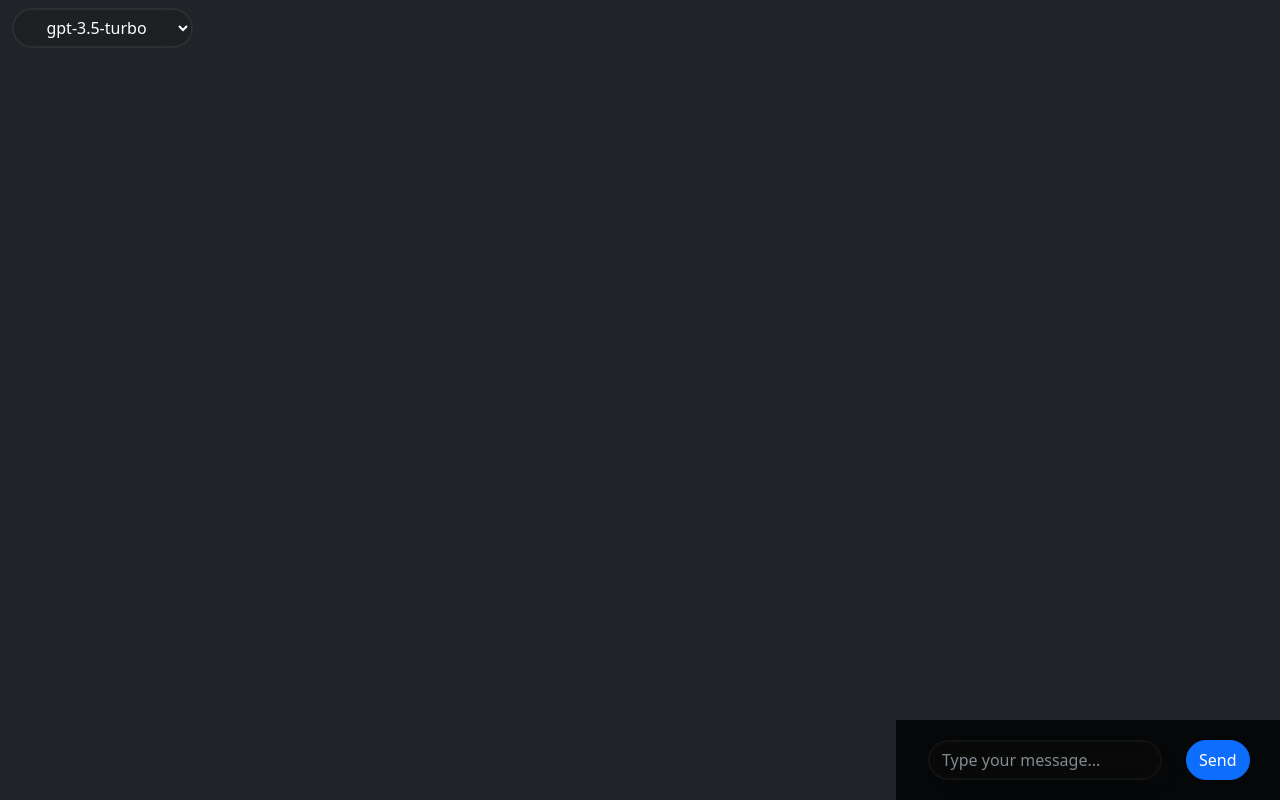
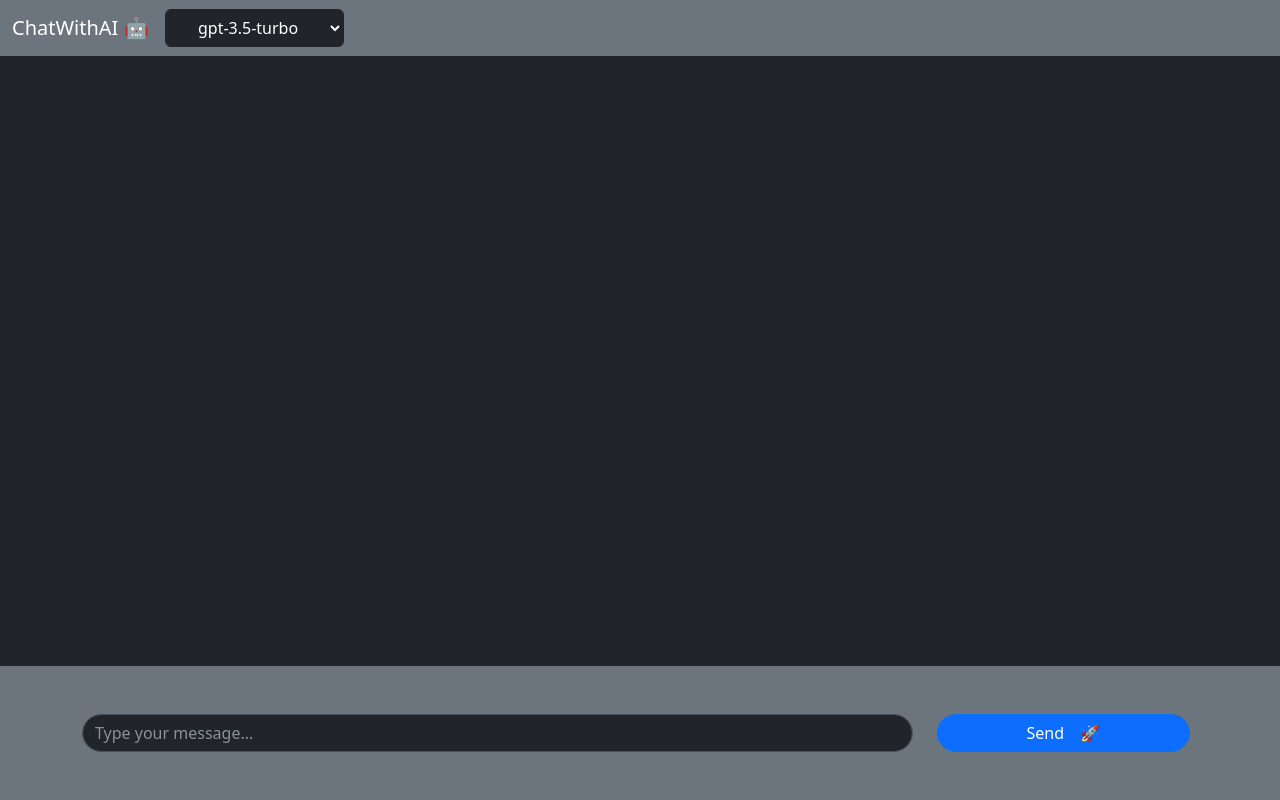
Before and after one commit to vedantacharya1998/vercelReplica, a Flask app: page / in a window 1280 px wide. Run offline with Flask 3, Linux system fonts and the light colour scheme.

Commit message:
Latest changes in the chatBot application

```diff
--- a/chat-with-ai/app.py
+++ b/chat-with-ai/app.py
@@ -1,15 +1,37 @@
+import cohere
 import openai
-import cohere
+import replicate
 import os
 from flask import Flask, request, jsonify, render_template
+from flask_cors import CORS
 from dotenv import load_dotenv
+# from transformers import GPTNeoForCausalLM, GPT2Tokenizer
+
+# model = GPTNeoForCausalLM.from_pretrained("EleutherAI/gpt-neo-1.3B")
+# tokenizer = GPT2Tokenizer.from_pretrained("EleutherAI/gpt-neo-1.3B")
+
+
+# def gptneo(prompt):
+#     input_ids = tokenizer(prompt, return_tensors="pt").input_ids
+
+#     gen_tokens = model.generate(
+#         input_ids,
+#         do_sample=True,
+#         temperature=0.6,
+#         max_length=200,
+#     )
+#     gen_text = tokenizer.batch_decode(gen_tokens)[0]
+
+#     return gen_text
+
+
+app = Flask(__name__)
+CORS(app)
 
 load_dotenv()
 
-app = Flask(__name__)
-
+co = cohere.Client(os.getenv("COHERE_API_KEY"))
 openai.api_key = os.getenv("OPENAI_API_KEY")
-co = cohere.Client(os.getenv("COHERE_API_KEY"))
 
 
 @app.route("/")
@@ -17,38 +39,50 @@ def home():
     return render_template("index.html")
 
 
-@app.route("/gpt-3.5-turbo", methods=["POST"])
-def openai_call():
-    prompt = request.json["prompt"]
+@app.route("/getres", methods=["POST"])
+def call_api():
+    try:
+        data = request.get_json()
+        prompt = data["prompt"]
+        model = data["model"]
 
-    response = openai.ChatCompletion.create(
-        model="gpt-3.5-turbo",
-        messages=[
-            {"role": "user", "content": prompt}
-        ],
-        max_tokens=500,
+        match model:
+            case "command-nightly":
+                response = co.generate(
+                    model=model,
+                    prompt=prompt,
+                    max_tokens=200,
+                )
 
-    )
+                answer = response.generations[0].text
 
-    answer = response.choices[0].message.content
+            case "gpt-3.5-turbo":
+                response = openai.ChatCompletion.create(
+                    model="gpt-3.5-turbo",
+                    messages=[
+                        {"role": "user", "content": prompt}
+                    ],
+                    max_tokens=500,
+                )
 
-    return jsonify({"answer": answer})
+                answer = response.choices[0].message["content"]
 
+            case "stable-diffusion":
+                response = replicate.run(
+                    "stability-ai/stable-diffusion:db21e45d3f7023abc2a46ee38a23973f6dce16bb082a930b0c49861f96d1e5bf",
+                    input={"prompt": prompt},
+                )
 
-@app.route("/command-nightly", methods=["POST"])
-def cohere_call():
-    prompt = request.json["prompt"]
+                answer = response[-1]
 
-    response = co.generate(
-        model="command-nightly",
-        prompt=prompt,
-        max_tokens=200,
-    )
+            # case "gptneo":
+            #     answer = gptneo(prompt)
 
-    answer = response.generations[0].text.strip()
+        return jsonify({"answer": answer})
 
-    return jsonify({"answer": answer, })
+    except Exception as e:
+        return jsonify({"error": str(e)}), 500
 
 
 if __name__ == "__main__":
-    app.run(debug=True)
+    app.run(host="0.0.0.0", port=5000, debug=True)
--- a/chat-with-ai/requirements.txt
+++ b/chat-with-ai/requirements.txt
@@ -1,4 +1,6 @@
 cohere==4.17.0
 Flask==2.3.2
+Markdown==3.4.4
 openai==0.27.8
 python-dotenv==1.0.0
+replicate==0.9.0
--- a/chat-with-ai/static/script.js
+++ b/chat-with-ai/static/script.js
@@ -22,6 +22,10 @@ document.getElementById("sendBtn").addEventListener("click", function () {
     errorContainer.appendChild(errorMessage);
     return;
   }
+
+  const loadingSpinner = document.getElementById("loadingSpinner");
+  loadingSpinner.classList.remove("visually-hidden");
+  document.getElementById("sendBtn").disabled = true;
 
   const requestData = {
     prompt: userInput,
@@ -63,9 +67,15 @@ document.getElementById("sendBtn").addEventListener("click", function () {
 
       const chatBox = document.getElementById("chatBox");
       chatBox.appendChild(aiMessage);
+
+      loadingSpinner.classList.add("visually-hidden");
+      document.getElementById("sendBtn").disabled = false;
     })
     .catch((error) => {
       console.error(`Error fetching response from ${selectedModel}:`, error);
+
+      loadingSpinner.classList.add("visually-hidden");
+      document.getElementById("sendBtn").disabled = false;
     });
 
   document.getElementById("userInput").value = "";
--- a/chat-with-ai/static/style.css
+++ b/chat-with-ai/static/style.css
@@ -6,29 +6,3 @@
   background-clip: padding-box;
   box-shadow: 10px 10px 10px rgba(46, 54, 68, 0.03);
 }
-
-
-
-
-/* ...Existing styles... */
-
-/* New CSS to adjust chat box positioning and width */
-.chat-container {
-  position: fixed;
-  top: 0;
-  left: 0;
-  bottom: 0;
-  width: 70%; /* Adjust this value to control the width of the chat box */
-  background-color: rgba(0, 0, 0, 0.8);
-  overflow-y: auto;
-  padding: 20px;
-}
-
-.input-container {
-  position: fixed;
-  bottom: 0;
-  left: 70%; /* The chat container occupies 70% of the screen width */
-  width: 30%; /* The input container occupies 30% of the screen width */
-  padding: 20px;
-  background-color: rgba(0, 0, 0, 0.8);
-}
--- a/chat-with-ai/templates/index.html
+++ b/chat-with-ai/templates/index.html
@@ -1,4 +1,4 @@
-<!doctype html>
+<!DOCTYPE html>
 <html lang="en" data-bs-theme="dark">
 
 <head>
@@ -11,10 +11,9 @@
 </head>
 
 <body>
-
-
-    <nav class="navbar navbar-expand-lg navbar-dark bg-dark sticky-top">
+    <nav class="navbar navbar-expand-lg navbar-dark bg-secondary sticky-top">
         <div class="container-fluid">
+            <a class="navbar-brand" href="#">ChatWithAI 🤖</a>
             <button class="navbar-toggler" type="button" data-bs-toggle="collapse"
                 data-bs-target="#navbarNavDarkDropdown" aria-controls="navbarNavDarkDropdown" aria-expanded="false"
                 aria-label="Toggle navigation">
@@ -23,32 +22,17 @@
             <div class="collapse navbar-collapse" id="navbarNavDarkDropdown">
                 <ul class="navbar-nav">
                     <li class="nav-item dropdown">
-                        <select class="btn btn-dark dropdown-toggle mask-custom" id="modelSelect"
-                            data-bs-toggle="dropdown" aria-expanded="false">
+                        <select class="btn btn-dark dropdown-toggle" id="modelSelect">
                             <ul class="dropdown-menu dropdown-menu-dark">
-                                <!-- <option class="dropdown-item">claude-instant-1</option>
-                                    <option class="dropdown-item">claude-1</option>
-                                    <option class="dropdown-item">claude-2</option> -->
-                                <!-- <option class="dropdown-item">llama7b-v2-chat</option>
-                                    <option class="dropdown-item">llama13b-v2-chat</option> -->
-                                <!-- <option class="dropdown-item">bloom</option>
-                                    <option class="dropdown-item">flan-t5-xxl</option>
-                                    <option class="dropdown-item">gpt-neox-20b</option>
-                                    <option class="dropdown-item">oasst-sft-4-pythia-12b-epoch-3.5</option>
-                                    <option class="dropdown-item">oasst-sft-1-pythia-12b</option>
-                                    <option class="dropdown-item">santacoder</option> -->
-                                <!-- <option class="dropdown-item">command-light-nightly</option> -->
-                                <option class="dropdown-item">command-nightly</option>
-                                <!-- <option class="dropdown-item">gpt-4</option>
-                                    <option class="dropdown-item">gpt-4-0613</option> -->
-                                <option class="dropdown-item" selected>gpt-3.5-turbo</option>
-                                <!-- <option class="dropdown-item">gpt-3.5-turbo-16k</option>
-                                    <option class="dropdown-item">gpt-3.5-turbo-16k-0613</option>
-                                    <option class="dropdown-item">text-ada-001</option>
-                                    <option class="dropdown-item">text-babbage-001</option>
-                                    <option class="dropdown-item">text-curie-001</option>
-                                    <option class="dropdown-item">text-davinci-002</option>
-                                <option class="dropdown-item">text-davinci-003</option> -->
+                                <li>
+                                    <option class="dropdown-item">command-nightly</option>
+                                </li>
+                                <li>
+                                    <option class="dropdown-item" selected>gpt-3.5-turbo</option>
+                                </li>
+                                <li>
+                                    <option class="dropdown-item">stable-diffusion</option>
+                                </li>
                             </ul>
                         </select>
                     </li>
@@ -57,21 +41,26 @@
         </div>
     </nav>
     <div class="d-flex justify-content-end" id="errorContainer"></div>
-    <div class="container py-5" id="chatBox"></div>
-    <div class="input-container">
+    <div class="container mb-5 py-5" id="chatBox"></div>
+    <div class="container d-flex justify-content-start mb-5">
+        <div class="spinner-border visually-hidden" id="loadingSpinner" role="status">
+            <span class="visually-hidden">Loading...</span>
+        </div>
+    </div>
+    <div class="container-fluid bg-secondary py-5 fixed-bottom">
         <div class="container">
             <div class="row">
                 <div class="col-md-9">
-                    <input class="form-control rounded-pill mask-custom" placeholder="Type your message..."
-                        id="userInput" type="text" required>
+                    <input class="form-control rounded-pill" placeholder="Type your message..." id="userInput"
+                        type="text" required>
                 </div>
                 <div class="d-grid col-md-3">
-                    <button class="btn btn-primary rounded-pill me-md-2" id="sendBtn" type="button">Send</button>
+                    <button class="btn btn-primary rounded-pill me-md-2" id="sendBtn" type="button">Send &ensp;
+                        🚀</button>
                 </div>
             </div>
         </div>
     </div>
-
     <script src="/static/script.js"></script>
     <script src="https://cdn.jsdelivr.net/npm/bootstrap@5.3.0/dist/js/bootstrap.bundle.min.js"
         integrity="sha384-geWF76RCwLtnZ8qwWowPQNguL3RmwHVBC9FhGdlKrxdiJJigb/j/68SIy3Te4Bkz"
```
Also changed, not shown: 1 other file.
